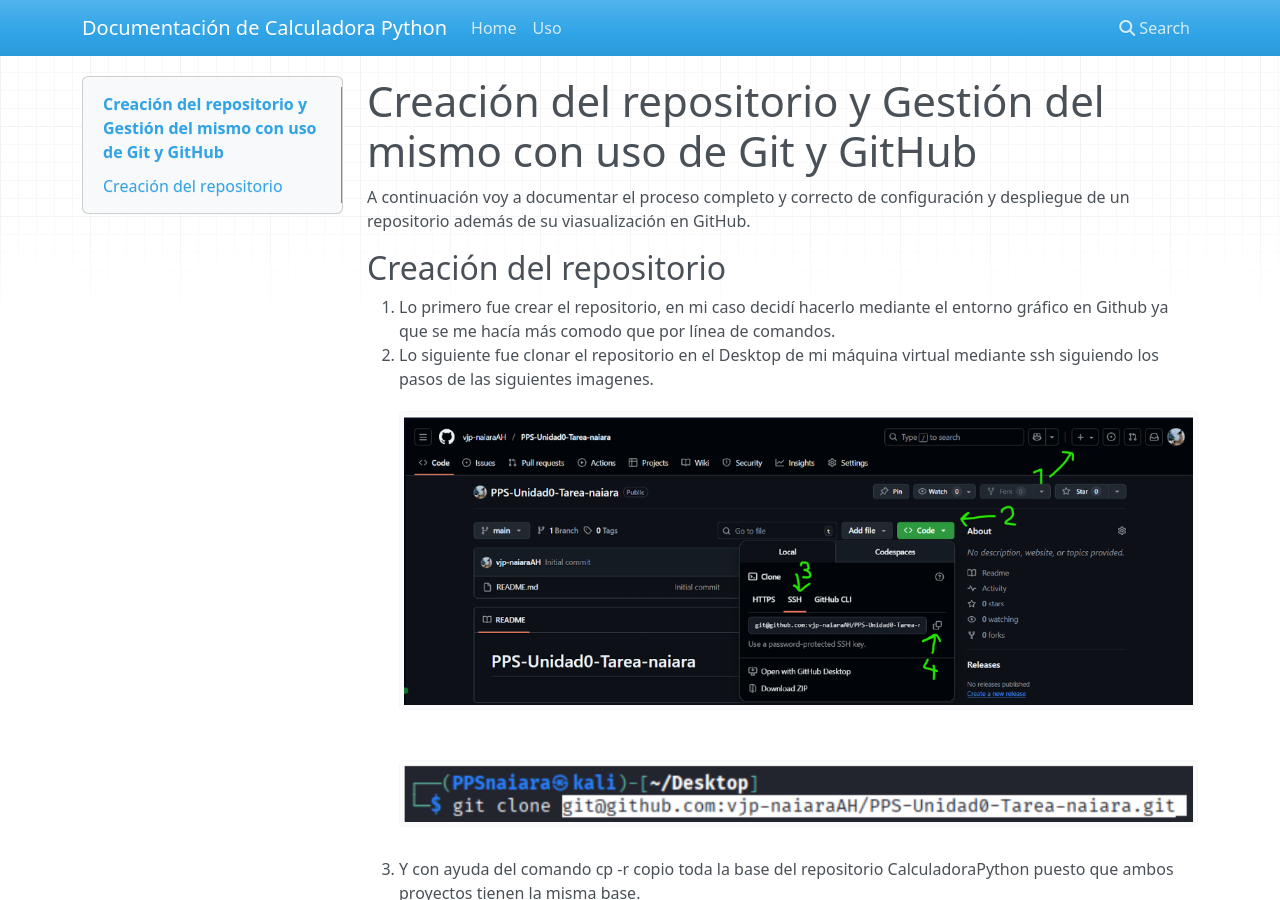
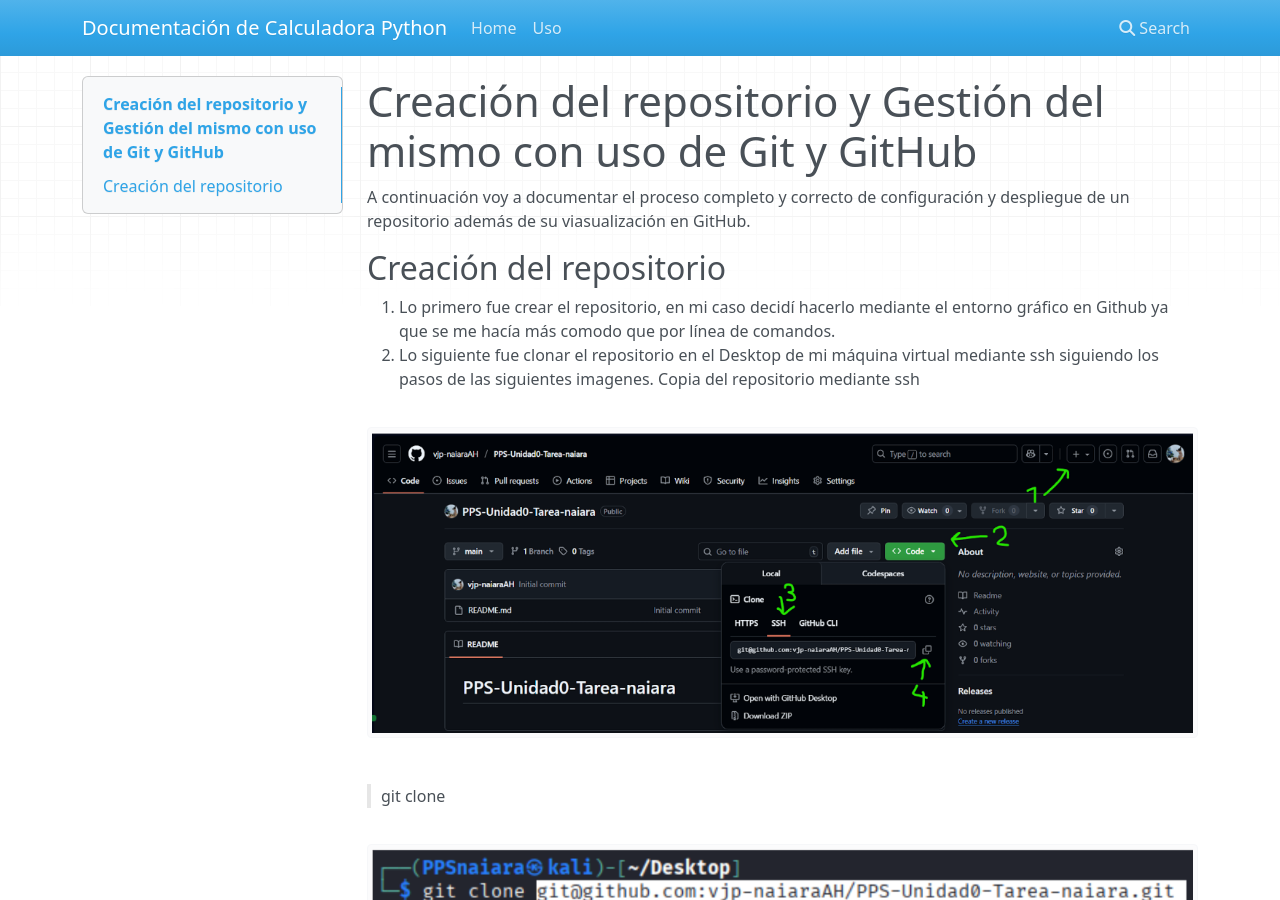
Before and after one commit to vjp-naiaraAH/PPS-Unidad0-Tarea-naiara, an MkDocs documentation site: the page built from docs/git.md, in a window 1280 px wide and 900 px high. Built offline with MkDocs 1.6.1, drawn with Linux system fonts in a browser that asks for light colours; nearby versions of some CDN libraries.

Commit message:
espaciado2.0

```diff
--- a/docs/git.md
+++ b/docs/git.md
@@ -6,10 +6,17 @@
 
 1. Lo primero fue crear el repositorio, en mi caso  decidí hacerlo mediante el entorno gráfico en Github ya que se me hacía más comodo que por línea de comandos.
 1. Lo siguiente fue clonar el repositorio en el Desktop de mi máquina virtual mediante ssh siguiendo los pasos de las siguientes imagenes.
+Copia del repositorio mediante ssh
+
 ![visualización desde navegador](https://raw.githubusercontent.com/vjp-naiaraAH/PPS-Unidad0-Tarea-naiara/refs/heads/main/docs/images/img1.png)
+
+> git clone
+
 ![visualización desde navegador](https://raw.githubusercontent.com/vjp-naiaraAH/PPS-Unidad0-Tarea-naiara/refs/heads/main/docs/images/img2.png)
+
 1. Y con ayuda del comando cp -r copio toda la base del repositorio CalculadoraPython puesto que ambos proyectos tienen la misma base.
 ![visualización desde navegador](https://raw.githubusercontent.com/vjp-naiaraAH/PPS-Unidad0-Tarea-naiara/refs/heads/main/docs/images/img3.png)
+
 1. Listo el contenido para verificar que tiene al estructura deseada con ayuda del siguiente comando
 > ls -la
 
@@ -20,6 +27,7 @@
 > tree
 
 Y A partir de ahí ya creamos los archivos necesarios para escribir después la documentación pertinente
+
 ![visualización desde navegador](https://raw.githubusercontent.com/vjp-naiaraAH/PPS-Unidad0-Tarea-naiara/refs/heads/main/docs/images/img5.png)
 
 Cambio al repositorio en el cual quiero que esté la documentación:
@@ -47,4 +55,5 @@
 > git push origin main
 
 ### Comprobación en GitHub de que se han subido los cambios correctamente
+
 ![Repositorio en GitHub](https://raw.githubusercontent.com/vjp-naiaraAH/PPS-Unidad0-Tarea-naiara/refs/heads/main/docs/images/img.png)
```
